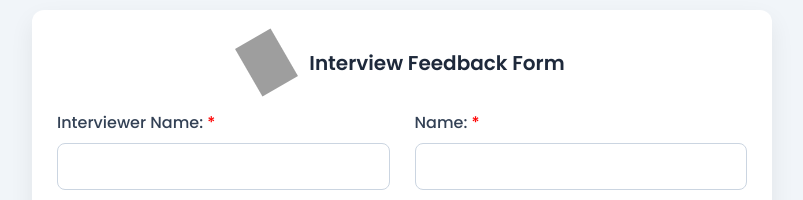
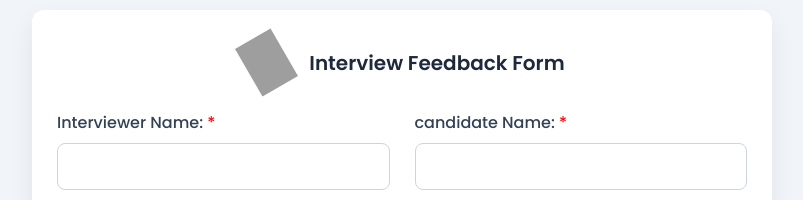
Before and after one commit to VelrajVR19/Expert-solution-technologies, a website: page public/index.html in a window 1280 px wide. Shown: the top 200 px of the page, without its empty margins (238-1041 px from the left). Drawn offline with Linux system fonts and the light colour scheme; some packages are replaced by stand-ins of ours; grey boxes are pictures that could not be loaded; a script that the page names is missing.

Commit message:
Update index.html

```diff
--- a/public/index.html
+++ b/public/index.html
@@ -280,7 +280,7 @@
       </div>
 
       <div class="form-group">
-        <label class="required-label">Name:</label>
+        <label class="required-label">candidate Name:</label>
         <input type="text" name="name" required>
       </div>
 
```
